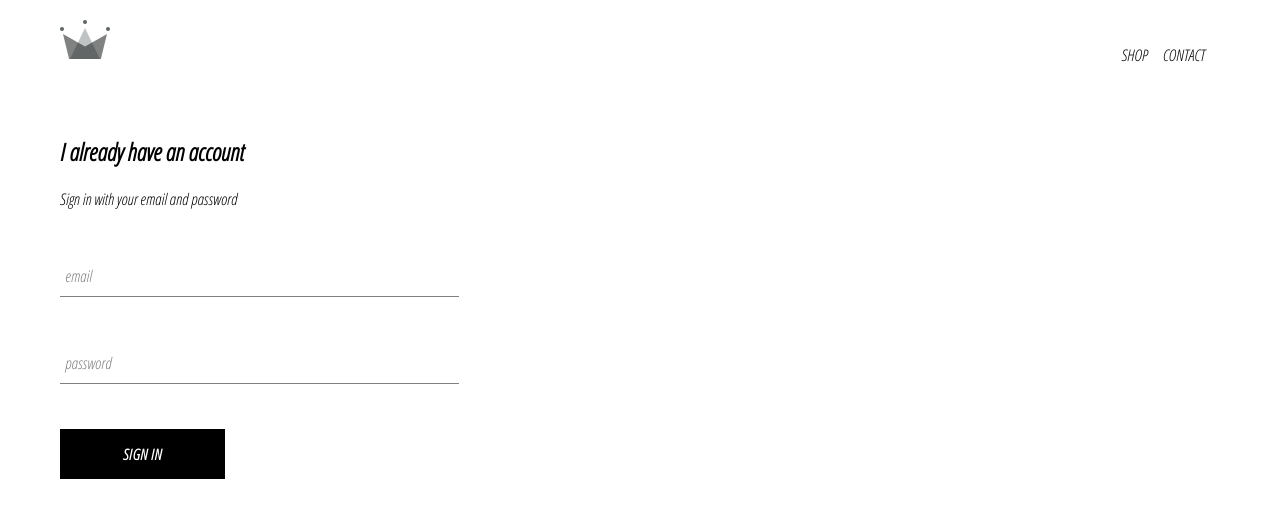
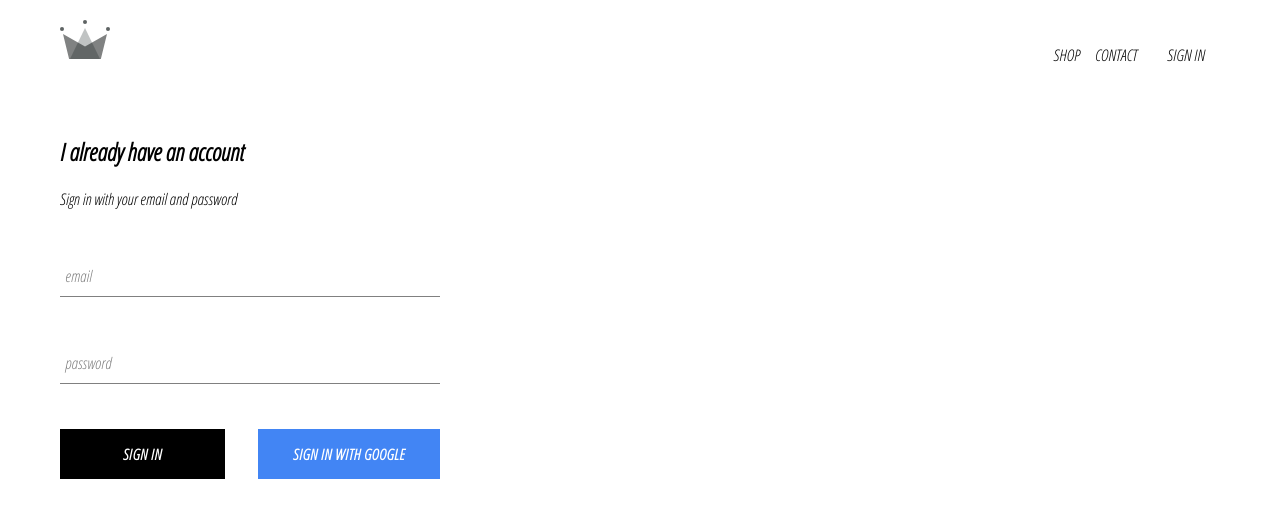
Before and after one commit to mailanandkumarsingh/crwn-clothing, a React (Create React App) app: page /signin in a window 1280 px wide. Shown: the top 518 px of the page. Built offline with nearby package versions, Linux system fonts and the light colour scheme; no server answers.

Commit message:
integrated firebase into application, created sign in page and sign in component with google signin

```diff
--- a/package.json
+++ b/package.json
@@ -6,6 +6,7 @@
     "@testing-library/jest-dom": "^5.11.4",
     "@testing-library/react": "^11.1.0",
     "@testing-library/user-event": "^12.1.10",
+    "firebase": "^8.2.1",
     "node-sass": "4.14.1",
     "react": "^17.0.1",
     "react-dom": "^17.0.1",
--- a/src/App.css
+++ b/src/App.css
@@ -7,3 +7,7 @@
     text-decoration: none;
     color: black;
 }
+
+*{
+    box-sizing: border-box;
+}
--- a/src/App.js
+++ b/src/App.js
@@ -1,15 +1,35 @@
-import React from "react";
+import React, { Component } from "react";
 import "./App.css";
 import HomePage from "./pages/homepage/homepage.component";
 import ShopPage from "./pages/shop/shop.component";
 import SignInAndSignUpPage from "./pages/sign-in-and-sign-up/sign-in-and-sign-up.component";
 import Header from "./components/header/header.component";
 import { Switch, Route } from "react-router-dom";
+import { auth } from "./firebase/firebase.utils";
 
-function App() {
+class App extends Component {
+  constructor() {
+    super();
+    this.state = {
+      currentUser: null,
+    };
+  }
+  unsubscribeFromAuth = null;
+
+  componentDidMount() {
+    this.unsubscribeFromAuth = auth.onAuthStateChanged((user) => {
+      this.setState({ currentUser: user });
+      console.log(user);
+    });
+  }
+
+  componentWillUnmount() {
+    this.unsubscribeFromAuth();
+  }
+  render() {
     return (
       <div>
-      <Header />
+        <Header currentUser={this.state.currentUser} />
         <Switch>
           <Route exact path="/" component={HomePage} />
           <Route path="/shop" component={ShopPage} />
@@ -18,5 +38,6 @@
       </div>
     );
   }
+}
 
 export default App;
--- a/src/components/custom-button/custom-button.components.jsx
+++ b/src/components/custom-button/custom-button.components.jsx
@@ -1,8 +1,11 @@
 import React from "react";
 import "./custom-button.styles.scss";
 
-const CustomButton = ({ children, ...otherProps }) => (
-  <button className="custom-button" {...otherProps}>
+const CustomButton = ({ children, isGoogleSignIn, ...otherProps }) => (
+  <button
+    className={`${isGoogleSignIn ? "google-sign-in" : ""} custom-button`}
+    {...otherProps}
+  >
     {children}
   </button>
 );
--- a/src/components/custom-button/custom-button.styles.scss
+++ b/src/components/custom-button/custom-button.styles.scss
@@ -19,4 +19,13 @@
     color: black;
     border: 1px solid black;
   }
+  &.google-sign-in {
+    background-color: #4285f4;
+    color: white;
+
+    &.hover {
+      background-color: #357ae8;
+      border: none;
+    }
+  }
 }
--- a/src/components/header/header.component.jsx
+++ b/src/components/header/header.component.jsx
@@ -1,9 +1,10 @@
 import React from "react";
 import { Link } from "react-router-dom";
+import { auth } from "../../firebase/firebase.utils";
 import { ReactComponent as Logo } from "../../assets/crown.svg";
 import "./header.styles.scss";
 
-const Header = () => (
+const Header = ({ currentUser }) => (
   <div className="header">
     <Link to="/">
       <Logo className="logo" />
@@ -15,6 +16,15 @@
       <Link className="option" to="/shop">
         CONTACT
       </Link>
+      {currentUser ? (
+        <div className="option" onClick={() => auth.signOut()}>
+          SIGNOUT
+        </div>
+      ) : (
+        <Link className="option" to="/signin">
+          SIGN IN
+        </Link>
+      )}
     </div>
   </div>
 );
--- a/src/components/header/header.styles.scss
+++ b/src/components/header/header.styles.scss
@@ -20,6 +20,7 @@
 
     .option {
       padding: 10px 15px;
+      cursor: pointer;
     }
   }
 }
--- a/src/components/sign-in/sign-in.components.jsx
+++ b/src/components/sign-in/sign-in.components.jsx
@@ -1,6 +1,7 @@
 import React, { Component } from "react";
 import FormInput from "../form-input/form-input.components";
 import CustomButton from "../custom-button/custom-button.components";
+import { signInWithGoogle } from "../../firebase/firebase.utils";
 import "./sign-in.styles.scss";
 
 class SignIn extends Component {
@@ -48,7 +49,12 @@
             label="password"
             required
           />
-          <CustomButton type="submit">Sign in</CustomButton>
+          <div className="buttons">
+            <CustomButton type="submit">Sign in</CustomButton>
+            <CustomButton onClick={signInWithGoogle} isGoogleSignIn>
+              Sign in with Google
+            </CustomButton>
+          </div>
         </form>
       </div>
     );
--- a/src/components/sign-in/sign-in.styles.scss
+++ b/src/components/sign-in/sign-in.styles.scss
@@ -1,9 +1,13 @@
 .sign-in {
-    width: 30vw;
+    width: 380px;
     display: flex;
     flex-direction: column;
 
     .title {
         margin: 10px 0;
     }
+    .buttons {
+        display: flex;
+        justify-content: space-between;
+    }
 }
--- /dev/null
+++ b/src/firebase/firebase.utils.js
@@ -0,0 +1,23 @@
+import firebase from "firebase/app";
+import "firebase/firestore";
+import "firebase/auth";
+var config = {
+  apiKey: "AIzaSyAZpTd8Fal9z-LuZcFpbYtnU7Rnh4ugwI4",
+  authDomain: "crwn-db-6c269.firebaseapp.com",
+  projectId: "crwn-db-6c269",
+  storageBucket: "crwn-db-6c269.appspot.com",
+  messagingSenderId: "998366827685",
+  appId: "1:998366827685:web:3e24380e8b602212c1694c",
+  measurementId: "G-0E897F1S35",
+};
+// Initialize Firebase
+firebase.initializeApp(config);
+
+export const auth = firebase.auth();
+export const firestore = firebase.firestore();
+
+const provider = new firebase.auth.GoogleAuthProvider();
+provider.setCustomParameters({ prompt: "select_account" });
+export const signInWithGoogle = () => auth.signInWithPopup(provider);
+
+export default firebase;
```
Also changed, not shown: 2 other files (tests, documents, lock files or other folders). Lines whose indentation alone changed are shown as unchanged.
